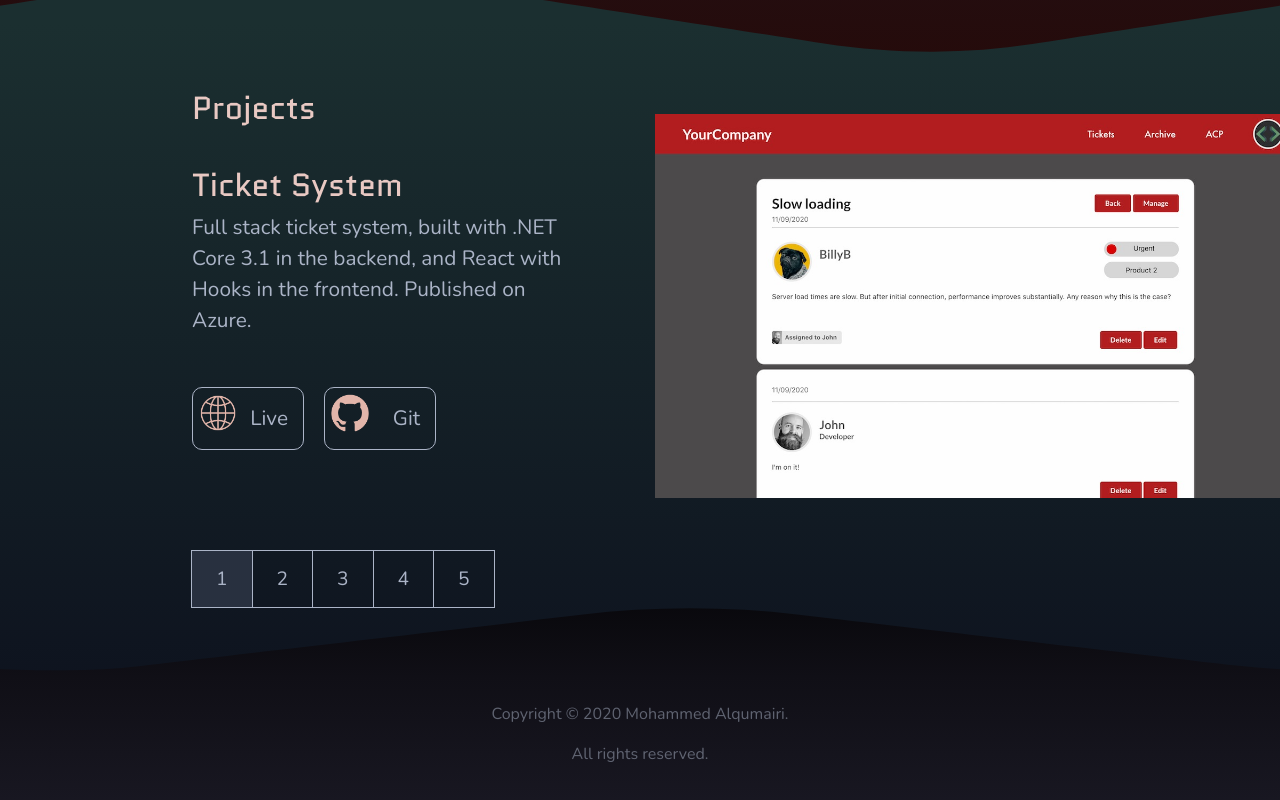
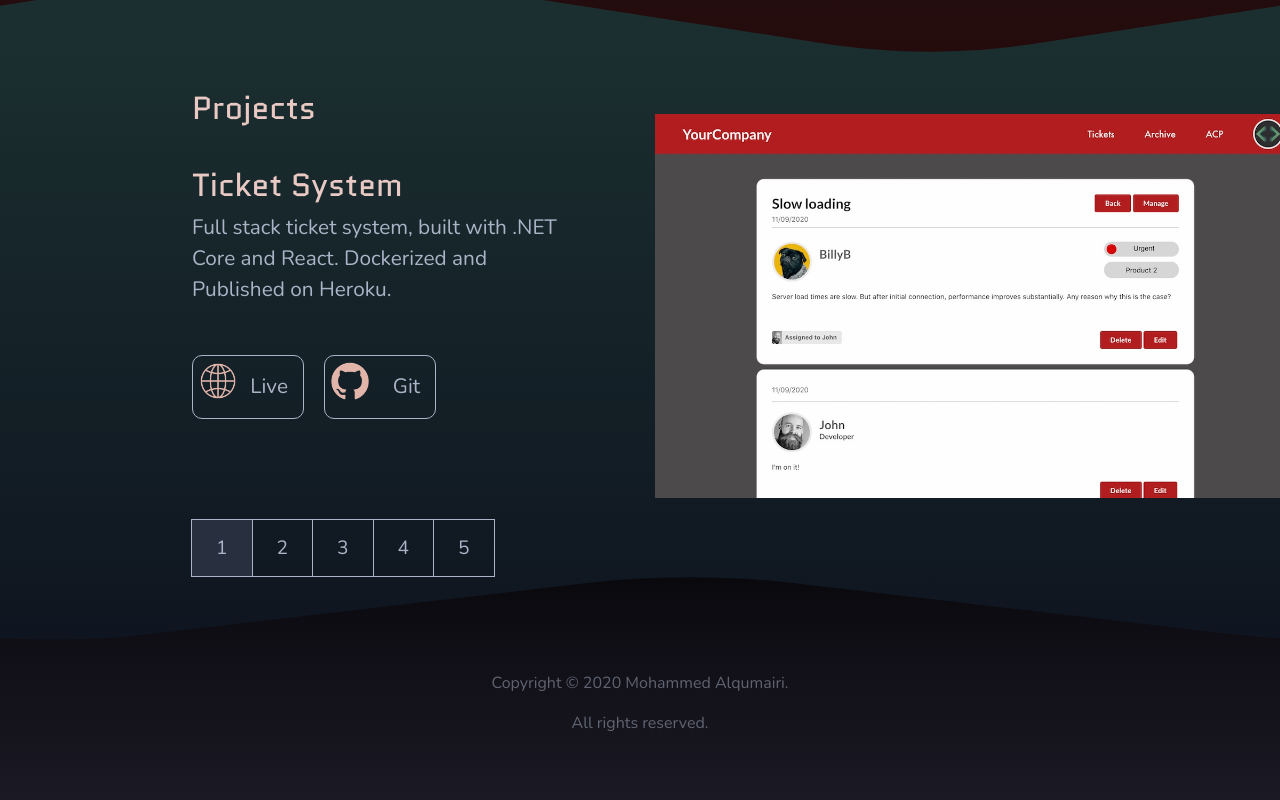
Before and after one commit to MQumairi/portfolio-cleint, a Next.js app: page / in a window 1280 px wide. Shown: the part 1093-1893 px from the top of the page. Built offline with nearby package versions, Linux system fonts and the light colour scheme; no server answers.

Commit message:
fixed link to ticket system

```diff
--- a/components/Projects/ProjectSlider/ProjectSlider.tsx
+++ b/components/Projects/ProjectSlider/ProjectSlider.tsx
@@ -10,8 +10,8 @@ const ProjectSlider = ({ projects }) => {
         title: { rendered: "Ticket System" },
         acf: {
           priority: 1,
-          raw_description: "Full stack ticket system, built with .NET Core 3.1 in the backend, and React with Hooks in the frontend. Published on Azure.",
-          live_link: "https://mqumairi-tickets.azurewebsites.net/",
+          raw_description: "Full stack ticket system, built with .NET Core and React. Dockerized and Published on Heroku.",
+          live_link: "http://mqumairi-ticketsystem.herokuapp.com/",
           github_link: "https://github.com/MQumairi/ticket-system-server",
           screenshot: "/tickets.jpg",
         },
```
